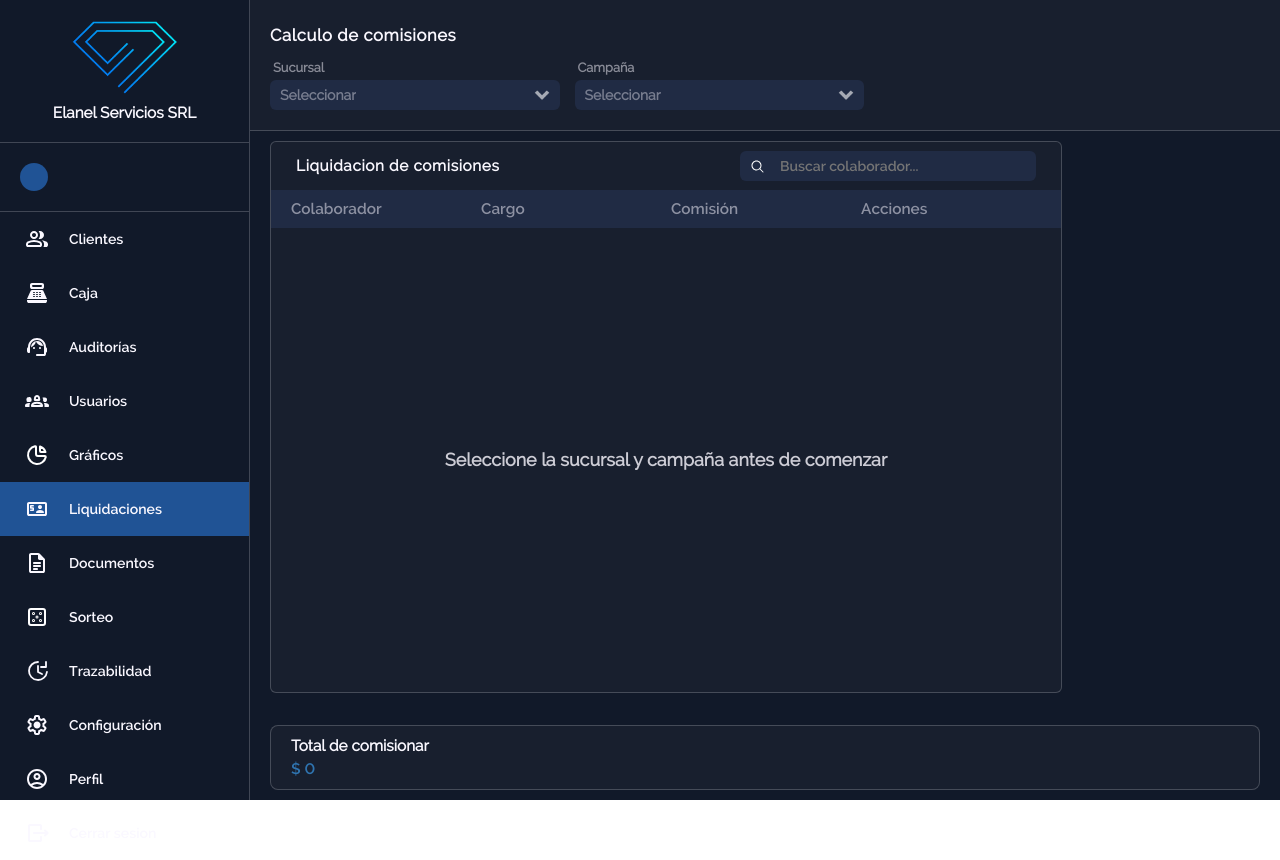
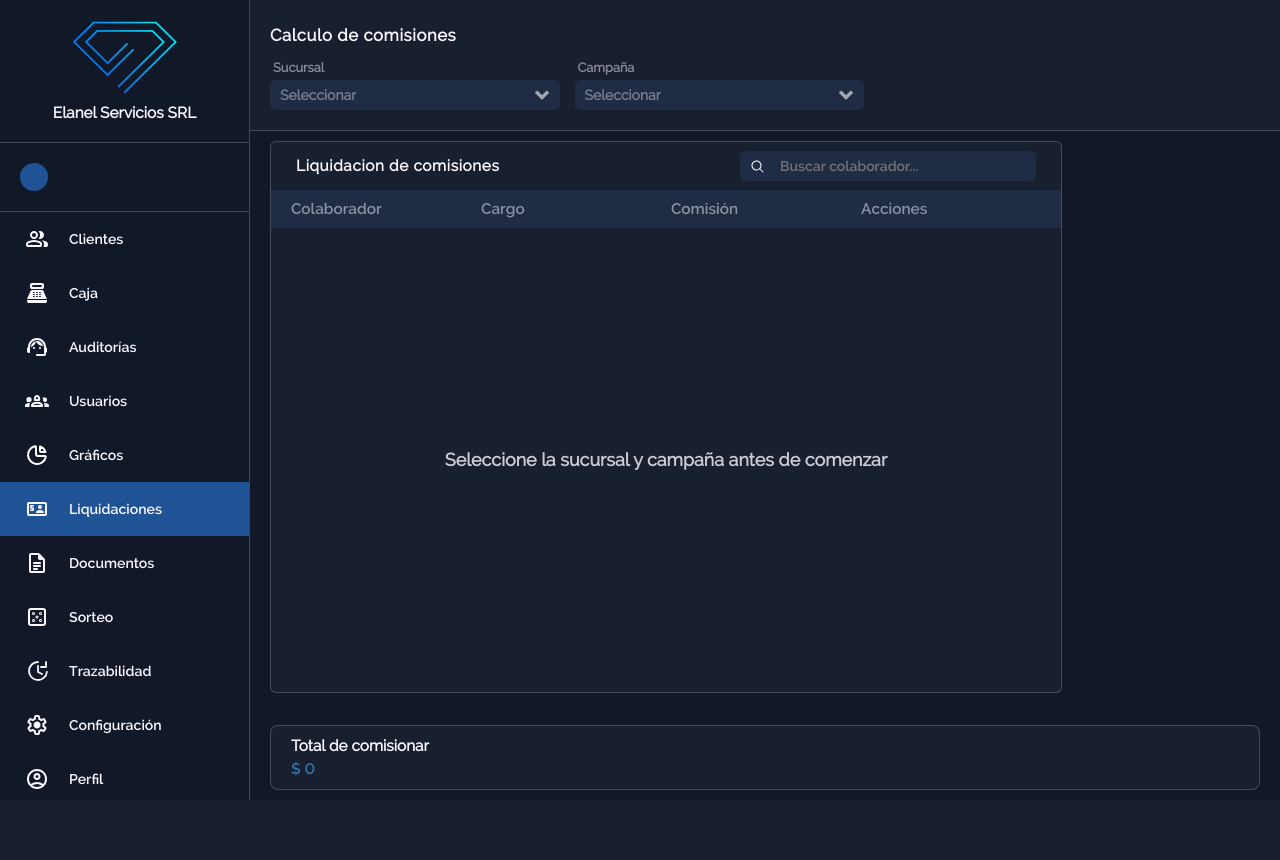
Before and after one commit to L7R4/ElanelSystem, a Django app: page /ventas/liquidaciones/comisiones/ in a window 1280 px wide. After the commit the page ends 800 px from the top, so only its background shows below. Run offline with Django 4.2, Linux system fonts and the light colour scheme; the visitor is signed in with stand-in values (Sample User, id 1); data that the repository does not hold is empty; parts of the project's set-up code (start-up, migrations or seed data) failed here and were passed over; some libraries are stand-ins or nearby versions.

Commit message:
style: ajustes de estilos base y componentes compartidos

```diff
--- a/elanelsystem/static/css/molde.css
+++ b/elanelsystem/static/css/molde.css
@@ -1,7 +1,14 @@
+body {
+  background-color: var(--blue-0);
+  margin: 0;
+  padding: 0;
+}
+
 .wrapper {
   display: flex;
   height: 100vh;
   background-color: var(--blue-0);
+  overflow: hidden;
 }
 
 /* ASIDE ACTIVE*/
@@ -125,6 +132,7 @@ aside.menu {
 .wrapper_content {
   width: 100%;
   height: 100%;
+  overflow-y: auto;
 }
 
 #perfil ul {
--- a/elanelsystem/static/css/root_base.css
+++ b/elanelsystem/static/css/root_base.css
@@ -284,8 +284,13 @@ ul.list-select-custom {
   height: 0;
   overflow-y: auto;
   max-height: 16rem;
-  top: 60%;
+  /* Debajo del input, no encima: antes arrancaba al 60% y quedaba tapado por
+     el propio input, pero ahora que la lista va por encima lo pisaba. */
+  top: calc(100% + 0.4rem);
   transition: height 0.3s ease;
+  /* Alto y fijo: la lista desplegada tiene que quedar por encima de las
+     secciones que vienen después en la página (paneles con position:relative). */
+  z-index: 500;
 }
 
 ul.list-select-custom > li {
@@ -294,7 +299,7 @@ ul.list-select-custom > li {
 }
 
 ul.list-select-custom > li:first-child {
-  padding-top: 2rem;
+  padding-top: 1rem;
 }
 
 ul.list-select-custom > li.selected {
--- a/elanelsystem/static/js/vanilla-calendar-pro/calendarSingle-input.js
+++ b/elanelsystem/static/js/vanilla-calendar-pro/calendarSingle-input.js
@@ -202,7 +202,7 @@ export function initInputCalendar(selector, options = {}) {
 
           self.selectedDates = [iso];
           self.selectedYear = now.getFullYear();
-          self.selectedMonth = now.getMonth() + 1;
+          self.selectedMonth = now.getMonth(); // selectedMonth es 0-indexado (0 = enero), igual que Date.getMonth()
           inputEl.value = formatToInput(iso);
           self.update({ dates: true, month: true, year: true });
           if (options.autoClose !== false) self.hide();
--- a/elanelsystem/static/js/vanilla_components/inputSelectOnly_v2.js
+++ b/elanelsystem/static/js/vanilla_components/inputSelectOnly_v2.js
@@ -137,7 +137,7 @@ function closeOptionsList(optionsList, iconDisplay) {
 // Función para seleccionar una opción
 function toggleOption_singleSelect(hiddenInput, displayText, option, optionsList) {
     let selectedText = option.textContent;
-    let selectedValue = option.getAttribute("data-value") || selectedText;
+    let selectedValue = option.hasAttribute("data-value") ? option.getAttribute("data-value") : selectedText;
 
     // Si la opción ya está seleccionada, la deseleccionamos
     if (option.classList.contains("selected")) {
--- a/elanelsystem/static/js/vanilla_components/z_index_orders_selects.js
+++ b/elanelsystem/static/js/vanilla_components/z_index_orders_selects.js
@@ -4,11 +4,13 @@ function ordersZindexSelects() {
     wrappers.forEach((wrapper, index) => {
         const pseudoInput = wrapper.querySelector(".pseudo-input-select-wrapper");
         const iconDesplegar = wrapper.querySelector(".iconDesplegar");
-        const listSelect = wrapper.querySelector(".list-select-custom");
 
+        // El z-index de la lista desplegada (.list-select-custom) lo define el
+        // CSS de cada página con un valor alto y fijo (para que siempre quede
+        // por encima del resto del formulario); acá solo ordenamos el trigger
+        // y el ícono entre selects cerrados, sin pisar ese valor.
         if (pseudoInput) pseudoInput.style.zIndex = `${(index * 3) + 2}`;
         if (iconDesplegar) iconDesplegar.style.zIndex = `${(index * 3) + 3}`;
-        if (listSelect) listSelect.style.zIndex = `${(index * 3) + 1}`;
     });
 
 }
```
